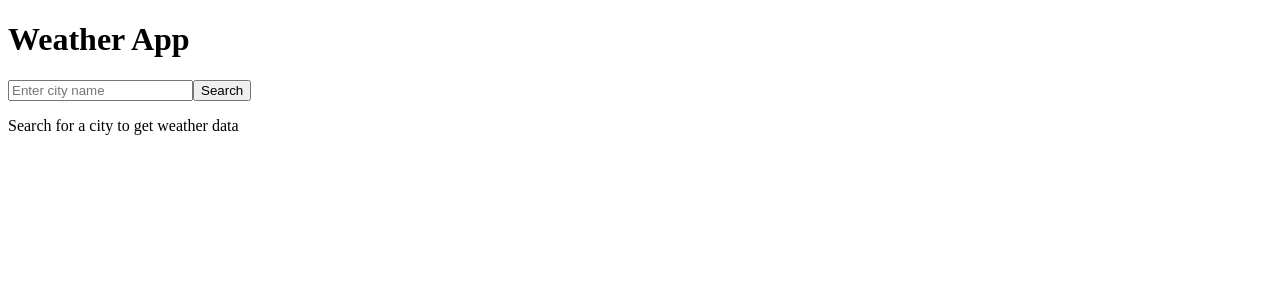
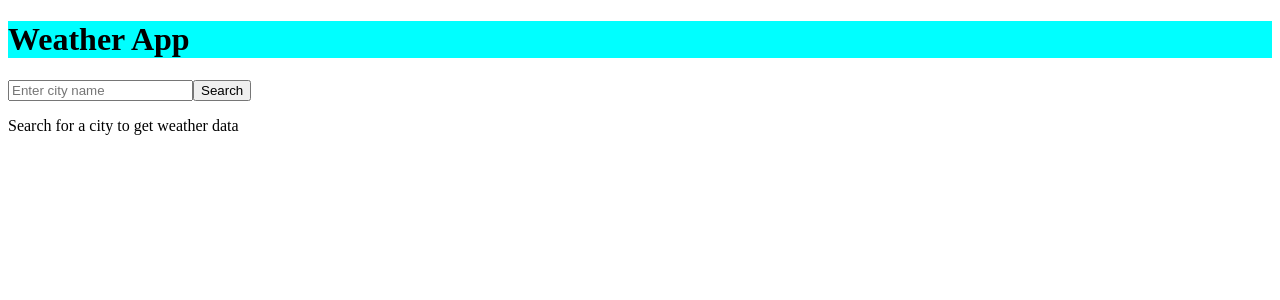
Before and after one commit to Winter117788/weather, a React (Create React App) app: page / in a window 1280 px wide. Shown: the top 300 px of the page. Built offline with nearby package versions, Linux system fonts and the light colour scheme.

Commit message:
chage front style

```diff
--- a/src/index.css
+++ b/src/index.css
@@ -18,3 +18,7 @@
   background-color: #ffffff; /* 默认 */
   transition: background-color 0.5s ease;
 }
+
+h1 {
+  background-color: aqua;
+}
```
